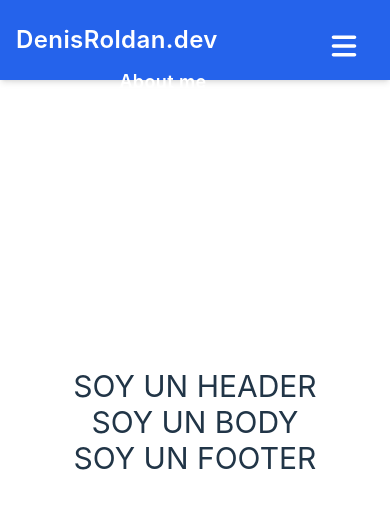
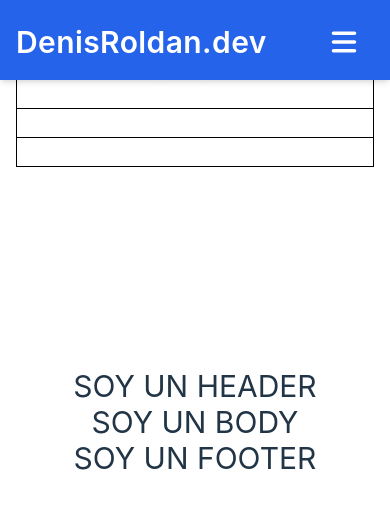
Before and after one commit to denisrold/Portfolio, a React (Vite) app in the folder portfolio/: page / in a window 390 px wide. Both pictures are taken after a click on the icon 344 px from the left and 46 px from the top of the page. Shown: the top 508 px of the page. Built offline with nearby package versions, Linux system fonts and the light colour scheme.

Commit message:
NavBar Responsive

```diff
--- a/portfolio/src/components/views/Navbar.jsx
+++ b/portfolio/src/components/views/Navbar.jsx
@@ -4,20 +4,19 @@ import { useState } from 'react';
 
 const Navbar=()=>{
     const [isMenuOpen, setMenuOpen] = useState(false);
-
     const toggleMenu = () => {
       setMenuOpen(!isMenuOpen);
     };
 
     return (
         <nav className="h-20  w-full bg-blue-600 font-semibold fixed top-0 left-0 p-4 md:px-4 lg:px-36 text-white tracking-wide shadow-md shadow-bottom">
-            <FontAwesomeIcon icon={faBars} onClick={toggleMenu} className='m-4 float-right md:hidden w-7 h-7'/>
+            <FontAwesomeIcon icon={faBars} onClick={toggleMenu} className='m-4 mt-3 float-right md:hidden w-7 h-7'/>
             <div className="md:flex justify-between">
-                <span className="block text-2xl mt-2 mr-40 md:flex md:mt-1 md:text-2xl md:ml-5 md:mr-20 lg:text-3xl lg:mr-0 mt-1 lg:ml-10">DenisRoldan.dev</span>
-                <ul className={`${isMenuOpen ? 'block' : 'hidden'} md:flex my-2 mr-8 mt-3 text-lg hover:transition-all duration-300}`}>
-                    <li className="flex-2 mr-8 cursor-pointer hover:text-blue-500">About me</li>
-                    <li className="flex-2 mr-8 cursor-pointer hover:text-blue-500">Skills</li>
-                    <li className="flex-2 mr-8 cursor-pointer hover:text-blue-500">Projects</li>
+                <span className="block text-3xl mt-2 mr-40 md:flex md:mt-1 md:text-2xl md:ml-5 md:mr-20 lg:text-3xl lg:mr-0 mt-1 lg:ml-10">DenisRoldan.dev</span>
+                <ul className={`${isMenuOpen ? 'block w-full mt-5' : 'hidden'} md:w-fit md:flex md:mt-3 my-2 mr-8 mt-3 text-lg hover:transition-all duration-300}`}>
+                    <li className="w-full border border-solid border-black border-t-0  md:border-none  flex-2 mr-8 cursor-pointer hover:text-blue-500">About me</li>
+                    <li className="w-full border border-solid border-black border-t-0  md:border-none  flex-2 mr-8 cursor-pointer hover:text-blue-500">Skills</li>
+                    <li className="w-full border border-solid border-black border-t-0  md:border-none  flex-2 mr-8 cursor-pointer hover:text-blue-500">Projects</li>
                 </ul>
                 <button className="hidden md:flex h-12 w-36  bg-blue-500 justify-around border-0 hover:bg-blue-700">Contact me</button>
             </div>
```
